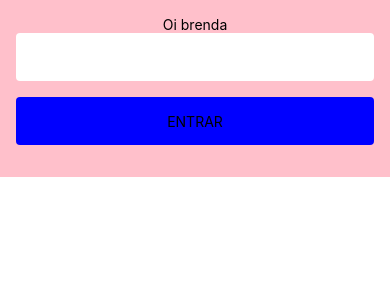
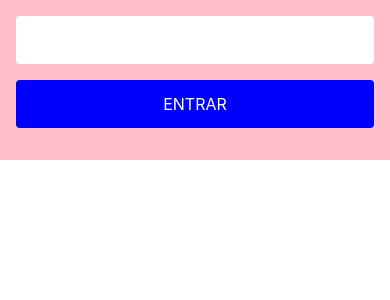
Before and after one commit to brendavolkart/projectReactNative, a React Native app: screen / in a window 390 px wide. Shown: the top 300 px of the page. Built offline with nearby package versions, Linux system fonts and the light colour scheme.

Commit message:
feat: create shared text

```diff
--- a/src/modules/login/screens/Login.tsx
+++ b/src/modules/login/screens/Login.tsx
@@ -1,4 +1,4 @@
-import { Text, View } from 'react-native';
+import { View } from 'react-native';
 
 import Button from '../../../shared/components/button/Button';
 import Input from '../../../shared/components/input/input';
@@ -11,7 +11,6 @@ const Login = () => {
   return (
     <View>
       <ContainerLogin>
-        <Text>Oi brenda</Text>
         <Input />
         <Button margin="16px" title="ENTRAR" onPress={handleOnPress} />
       </ContainerLogin>
--- a/src/shared/components/button/Button.tsx
+++ b/src/shared/components/button/Button.tsx
@@ -1,5 +1,7 @@
-import { Text, TouchableOpacityProps } from 'react-native';
+import { TouchableOpacityProps } from 'react-native';
 
+import { theme } from '../../themes/theme';
+import Text from '../text/Text';
 import { ButtonContainer } from './button.style';
 
 interface ButtonProps extends TouchableOpacityProps {
@@ -10,7 +12,7 @@ interface ButtonProps extends TouchableOpacityProps {
 const Button = ({ title, margin, ...props }: ButtonProps) => {
   return (
     <ButtonContainer margin={margin} {...props}>
-      <Text>{title}</Text>
+      <Text color={theme.colors.neutralTheme.white}>{title}</Text>
     </ButtonContainer>
   );
 };
--- /dev/null
+++ b/src/shared/components/text/Text.tsx
@@ -0,0 +1,25 @@
+import { useMemo } from 'react';
+import { TextProps as TextPropsNative } from 'react-native';
+
+import { ContainerText } from './text.style';
+import { textTypes } from './texteTypes';
+
+interface TextProps extends TextPropsNative {
+  color?: string;
+  type?: string;
+}
+
+const Text = ({ color, type, ...props }: TextProps) => {
+  const handleFontSize = useMemo(() => {
+    switch (type) {
+      case textTypes.TITLE:
+        return '32px';
+      default:
+        return '16px';
+    }
+  }, [type]);
+
+  return <ContainerText fontSize={handleFontSize} color={color} {...props} />;
+};
+
+export default Text;
--- /dev/null
+++ b/src/shared/components/text/text.style.ts
@@ -0,0 +1,12 @@
+import styled from 'styled-components/native';
+
+interface ContainerTextProps {
+  color?: string;
+  fontSize: string;
+}
+
+export const ContainerText = styled.Text<ContainerTextProps>`
+  ${(props) => (props.color ? `color: ${props.color};` : '')}
+
+  font-size: ${(props) => props.fontSize};
+`;
--- /dev/null
+++ b/src/shared/components/text/texteTypes.ts
@@ -0,0 +1,3 @@
+export enum textTypes {
+  TITLE = 'TITLE',
+}
--- /dev/null
+++ b/src/shared/themes/colors.ts
@@ -0,0 +1,7 @@
+export const grayTheme = {
+  gray80: '#B1BBC2',
+};
+
+export const neutralTheme = {
+  white: '#ffffff',
+};
--- /dev/null
+++ b/src/shared/themes/theme.ts
@@ -0,0 +1,8 @@
+import { grayTheme, neutralTheme } from './colors';
+
+export const theme = {
+  colors: {
+    grayTheme,
+    neutralTheme,
+  },
+};
```
